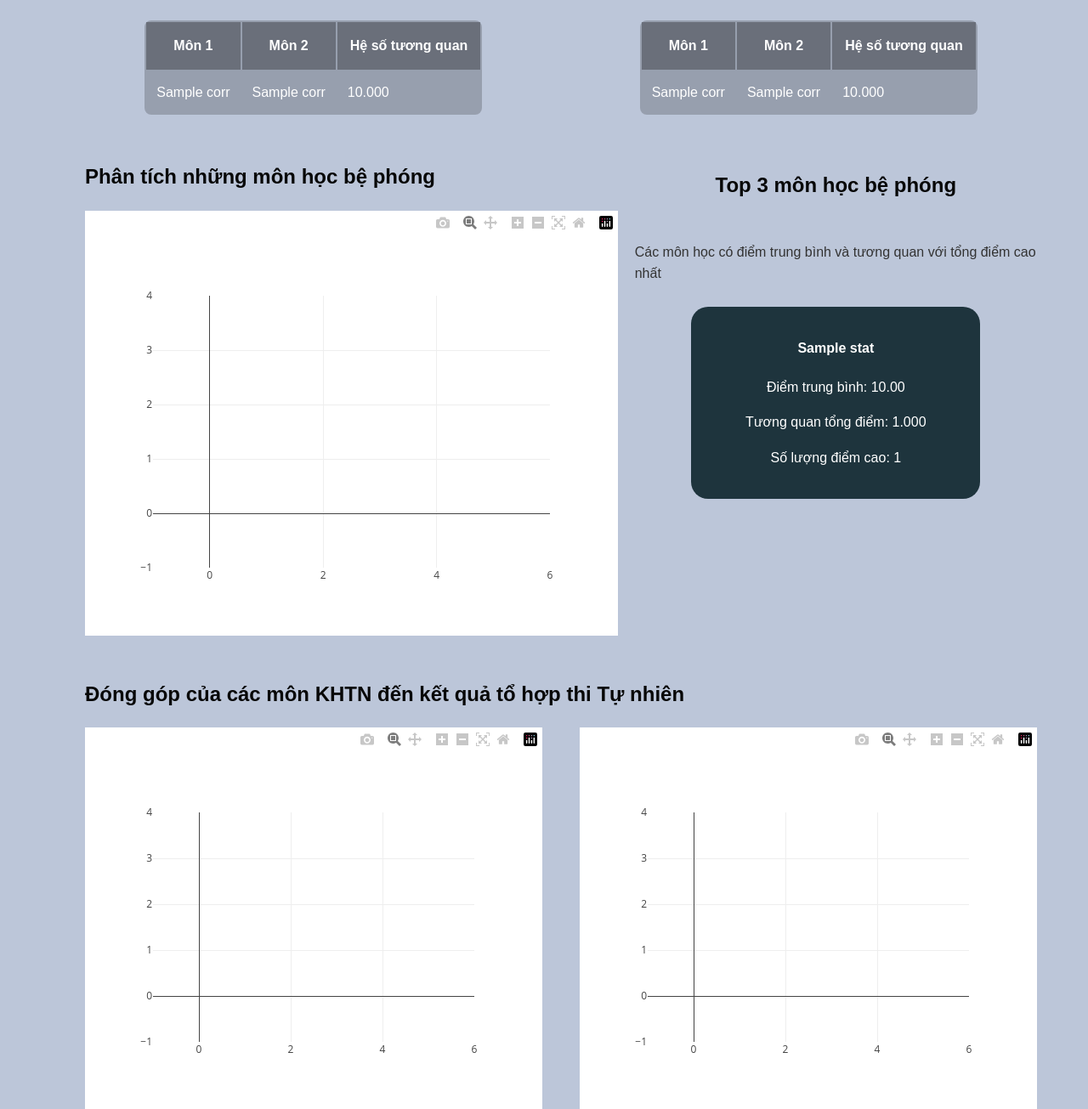
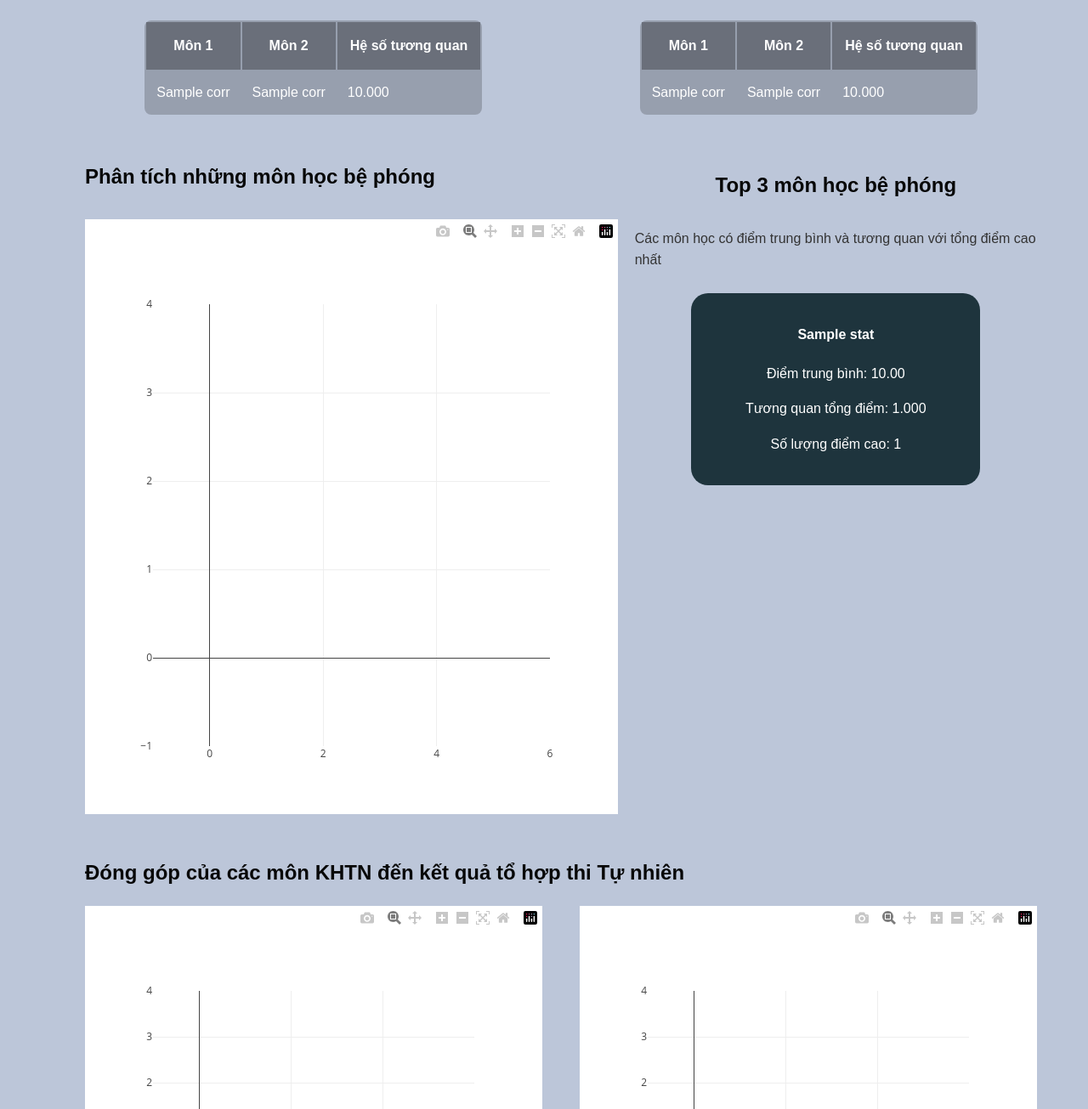
Before and after one commit to richardnguyen0715/WebsiteIntegratedRAGChatbot, a Flask app: template Source/Dashboard Source/templates/section3.html in a window 1280 px wide. Shown: the part 871-2176 px from the top of the page at 85% size. Run offline with Flask 3, Linux system fonts and the light colour scheme; the template is opened without the code that fills it: most values are stand-ins (such as "Sample title", 1, 10 or a date in 2020); some libraries are stand-ins or nearby versions.

Commit message:
KhanhTran_UPDATE_section3

```diff
--- a/Source/Dashboard Source/templates/section3.html
+++ b/Source/Dashboard Source/templates/section3.html
@@ -81,7 +81,7 @@
         <div style="display: flex; justify-content: space-between; align-items: flex-start; gap: 20px; margin-bottom: 50px;">
             <div style="width: 60%;">
                 <h3 style="text-align: left;">Phân tích những môn học bệ phóng</h3>
-                <div id="pad-plot" style="width: 100%; height: 500px;"></div>
+                <div id="pad-plot" style="margin-top: 30px; width: 100%; height: 700px;"></div>
             </div>
             <!-- Launch Pad Analysis Explanation
             <div style="text-align: left; margin-top: 20px; padding: 20px; background: rgba(255,255,255,0.1); border-radius: 8px;">
@@ -116,7 +116,7 @@
             <!-- Launch Pad Stats -->
             <div style="display: flex; flex-direction: column;">
                 <h3>Top 3 môn học bệ phóng</h3>
-                <p>Các môn học có điểm trung bình và tương quan với tổng điểm cao nhất</p>
+                <p style="margin-top: 0px;">Các môn học có điểm trung bình và tương quan với tổng điểm cao nhất</p>
                 <div>
                     {% for stat in launch_pad_stats[:3] %}
                     <div class="base" style="justify-self: center; width: 300px; background-color: #1e343d; border-radius: 20px; padding: 20px; text-align: center; margin-bottom: 20px;color: white"  >
--- a/Source/DataExploration/DataExploration_02.py
+++ b/Source/DataExploration/DataExploration_02.py
@@ -233,7 +233,7 @@ def section_02_05(df):
             title=f'Điểm trung bình của các môn theo nhóm điểm của khối {block}',
             xaxis_title='Điểm trung bình',
             yaxis_title='Môn học',
-            xaxis=dict(range=[0, 10])
+            xaxis=dict(range=[0, 10], dtick=1)
         )
 
         horizontal_bar_charts[block] = json.dumps(horizontal_bar_chart, cls=plotly.utils.PlotlyJSONEncoder)
--- a/Source/DataExploration/DataExploration_03.py
+++ b/Source/DataExploration/DataExploration_03.py
@@ -100,14 +100,14 @@ def section_03_01():
     # Convert to JSON
     heatmap_json = json.dumps(heatmap, cls=plotly.utils.PlotlyJSONEncoder)
 
-    # Find strongest correlations
+    # Find strongest and weakest correlations
     correlations = []
     for i in range(len(correlation_matrix.columns)):
         for j in range(i+1, len(correlation_matrix.columns)):
             corr = {
                 'subject1': correlation_matrix.columns[i],
                 'subject2': correlation_matrix.columns[j],
-                'correlation': correlation_matrix.iloc[i,j]
+                'correlation': correlation_matrix.iloc[i, j]
             }
             correlations.append(corr)
 
```
